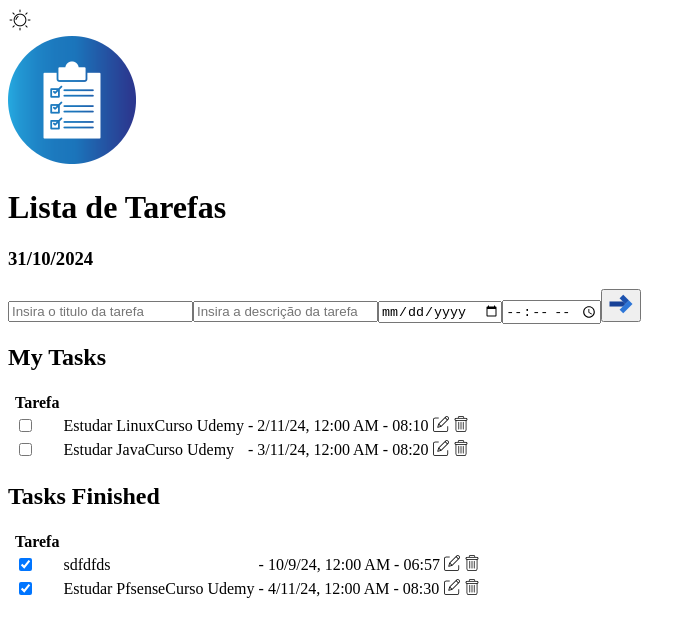
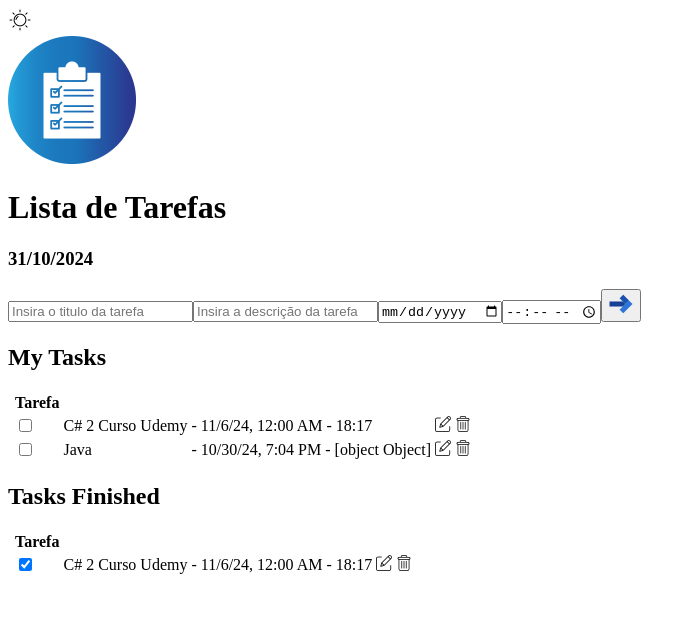
Before and after one commit to mariana-js/project-todo, an Angular app in the folder todo/: page / in a window 1280 px wide. Shown: the top 636 px of the page, without its empty margins (0-696 px from the left). Built offline with nearby package versions, Linux system fonts and the light colour scheme; data requests are answered from the project's data file.

Commit message:
Add some changes CRUD

```diff
--- a/todo/db.json
+++ b/todo/db.json
@@ -1,36 +1,31 @@
 {
   "taks": [
     {
-      "id": "1",
-      "title": "sdf",
-      "description": "dfds",
-      "date": "2024-10-09",
-      "time": "06:57",
+      "id": "3",
+      "title": "C# 2",
+      "description": " Curso Udemy",
+      "date": "2024-11-06",
+      "time": "18:17",
       "status": true
     },
     {
-      "id": "2",
-      "title": "Estudar Linux",
-      "description": "Curso Udemy",
-      "date": "02/11/2024",
-      "time": "08:10",
+      "id": "3",
+      "title": "C# 2",
+      "description": " Curso Udemy",
+      "date": "2024-11-06",
+      "time": "18:17",
       "status": false
     },
     {
       "id": "3",
-      "title": "Estudar Java",
-      "description": "Curso Udemy",
-      "date": "03/11/2024",
-      "time": "08:20",
+      "title": "Java",
+      "description": "",
+      "date": "2024-10-30T19:04:46.570Z",
+      "time": {
+        "hours": 0,
+        "minutes": 0
+      },
       "status": false
-    },
-    {
-      "id": "4",
-      "title": "Estudar Pfsense",
-      "description": "Curso Udemy",
-      "date": "04/11/2024",
-      "time": "08:30",
-      "status": true
     }
   ]
 }
--- a/todo/src/service/todo.service.ts
+++ b/todo/src/service/todo.service.ts
@@ -1,9 +1,9 @@
 import { Time } from '@angular/common';
 import { HttpClient } from '@angular/common/http';
 import { Injectable } from '@angular/core';
-import { Observable } from 'rxjs';
+import { map, Observable } from 'rxjs';
 export interface Task {
-  id: number;
+  id: string;
   title: string;
   description: string;
   date: Date;
@@ -16,30 +16,39 @@
 })
 export class TodoService {
   private api = 'http://localhost:3000/taks';
-  private tasks : Task[] = [];
-  private nextId = 1
+  private tasks: Task[] = [];
+  private nextId = "";
+  private cod = 0;
 
-  constructor(private http: HttpClient) { }
+  constructor(private http: HttpClient) {
 
-  getTasks(): Observable <Task[]> {
+    this.getTaskCount().subscribe(count => {
+      this.cod = count + 1; // O próximo ID será um a mais que o total atual
+    });
+   }
+  getTaskCount(): Observable<number> {
+    return this.http.get<any[]>(this.api).pipe(
+      map((tasks => tasks.length) // Retorna a quantidade de tarefas
+    ));
+  }
+  getTasks(): Observable<Task[]> {
     return this.http.get<Task[]>(this.api);
   }
-  addTask(task: Task): Observable <Task>{
-    task.id = this.nextId++;
+  addTask(task: Task): Observable<Task> {
+    task.id = this.cod.toString();
     this.tasks.push(task);
     return this.http.post<Task>(this.api, task);
   }
 
   updateTask(task: Task): Observable<Task> {
     const index = this.tasks.findIndex(i => i.id === task.id);
-    if (index !== -1){
+    if (index !== -1) {
       this.tasks[index] = task;
     }
-    return  this.http.put<Task>(`${this.api}/${task.id}`, task);
+    return this.http.put<Task>(`${this.api}/${task.id}`, task);
   }
 
-
-  deleteTask(id: number): Observable<void> {
+  deleteTask(id: string): Observable<void> {
     this.tasks = this.tasks.filter(task => task.id !== id);
     return this.http.delete<void>(`${this.api}/${id}`)
   }
--- a/todo/src/todo/todo.component.html
+++ b/todo/src/todo/todo.component.html
@@ -17,12 +17,11 @@
   </div>
 
   <div class="container-add-todo">
-
     <input type="text" [(ngModel)]="newTask.title" placeholder="Insira o titulo da tarefa">
     <input type="text" [(ngModel)]="newTask.description" placeholder="Insira a descrição da tarefa">
     <input type="date" [(ngModel)]="newTask.date">
     <input type="time" [(ngModel)]="newTask.time">
-    <button type="submit"><img src="assets/add.png" alt="add-task" (click)="addTask()"></button>
+    <button type="submit"><img src="assets/add.png" alt="add-task" (click)="save()"></button>
   </div>
   <div class="container-todo">
     <div class="todo">
@@ -52,10 +51,9 @@
               <span>{{task.description}}</span>
             </td>
             <td>- {{task.date | date:'short'}} - {{task.time}}</td>
-            <td><img src="assets/update.png" alt="update-task"></td>
-            <td ><img src="assets/delete.png" alt="delete-task"></td>
-            <!-- (click)="editTask(task)"
-            (click)="deleteTask(task.id)" -->
+            <td><img src="assets/update.png" alt="update-task" (click)="save(); this.taskSelected === true; this.editTask(task); "></td>
+            <td ><img src="assets/delete.png" alt="delete-task"  (click)="deleteTask(task.id)" ></td>
+
           </tr>
         </tbody>
 
@@ -81,7 +79,7 @@
           <tr *ngFor="let task of completedTasks">
             <td class="task">
               <td>
-              <input  type="checkbox"  name="status" [checked]="task.status" (change)="toggleStatus(task)">
+                <input type="checkbox" name="status" [checked]="task.status" (change)="toggleStatus(task)">
               </td>
               <td>
                 <span>{{task.title}}</span>
@@ -89,9 +87,8 @@
               </td>
               <td>- {{task.date | date:'short'}} - {{task.time}}</td>
               <td><img src="assets/update.png" alt="update-task"></td>
-            <td><img src="assets/delete.png" alt="delete-task" ></td>
-            <!-- (click)="editTask(task)"
-              (click)="deleteTask(task.id)" -->
+              <td ><img src="assets/delete.png" alt="delete-task"  (click)="deleteTask(task.id)" ></td>
+              <!--  -->
           </tr>
 
         </tbody>
--- a/todo/src/todo/todo.component.ts
+++ b/todo/src/todo/todo.component.ts
@@ -1,4 +1,4 @@
-import { CommonModule, DatePipe } from '@angular/common';
+import { CommonModule } from '@angular/common';
 import { HttpClientModule } from '@angular/common/http';
 import { Component } from '@angular/core';
 import { FormsModule } from '@angular/forms';
@@ -18,11 +18,12 @@
 export class TodoComponent {
   tasks: Task[] = [];
   nowdate: Date | undefined;
-  editTask: Task | null = null;
+  editedTask: Task | null = null;
   filteredTasks: Task[] = [];
   completedTasks: Task[] = [];
+  taskSelected: boolean = false;
   newTask: Task = {
-    id: 0,
+    id: '',
     title: '',
     description: '',
     date: new Date(),
@@ -33,9 +34,7 @@
     status: false
   }
 
-  constructor(private todoService: TodoService) {
-
-  }
+  constructor(private todoService: TodoService) {}
 
   ngOnInit() {
     this.nowdate = new Date();
@@ -56,15 +55,31 @@
     this.loadTasks();
   }
 
-  editItem(task: Task) {
-    this.editTask = { ...task };
+  editTask(task: Task) {
+    this.editedTask = { ...task };
+    this.newTask = { ...task };
+  }
+  save(){
+    console.log("Salvando", this.taskSelected)
+    if (this.taskSelected === false){
+      console.log("Adicionando")
+      this.addTask();
+    } else if (this.taskSelected === true){
+      console.log("Alterando")
+
+      this.updateTask();
+    }
+    this.loadTasks();
   }
 
   addTask() {
+
+    if (this.newTask.title && this.newTask.title.trim() !== '') {
+
     this.todoService.addTask(this.newTask).subscribe(task => {
       this.tasks.push(task);
       this.newTask = {
-        id: 0,
+        id: '',
         title: '',
         description: '',
         date: new Date(),
@@ -74,21 +89,30 @@
         },
         status: false
       }
-    })
+    });
+
+  } else {
+    alert("Insira o título da tarefa.")
+  }
   }
   updateTask() {
-    if (this.editTask) {
-      this.todoService.updateTask(this.editTask).subscribe(task => {
+    this.taskSelected = true;
+    if (this.editedTask) {
+      this.todoService.updateTask(this.editedTask).subscribe(task => {
         const index = this.tasks.findIndex(i => i.id === task.id);
         if (index !== -1) this.tasks[index] = task;
-        this.editTask = null;
+        this.editedTask = null;
       });
     }
   }
-  deleteItem(id: number) {
-    this.todoService.deleteTask(id).subscribe(() => {
-      this.tasks = this.tasks.filter(task => task.id !== id); // Remove o item da lista
-    });
+  deleteTask(id: string) {
+    if(confirm("Tem certeza que deseja excluir esta tarefa?")){
+      this.todoService.deleteTask(id).subscribe(() => {
+        this.tasks = this.tasks.filter(task => task.id !== id);
+        this.loadTasks();
+      });
+    }
+
   }
 
 }
```
Lines whose indentation alone changed are shown as unchanged.
